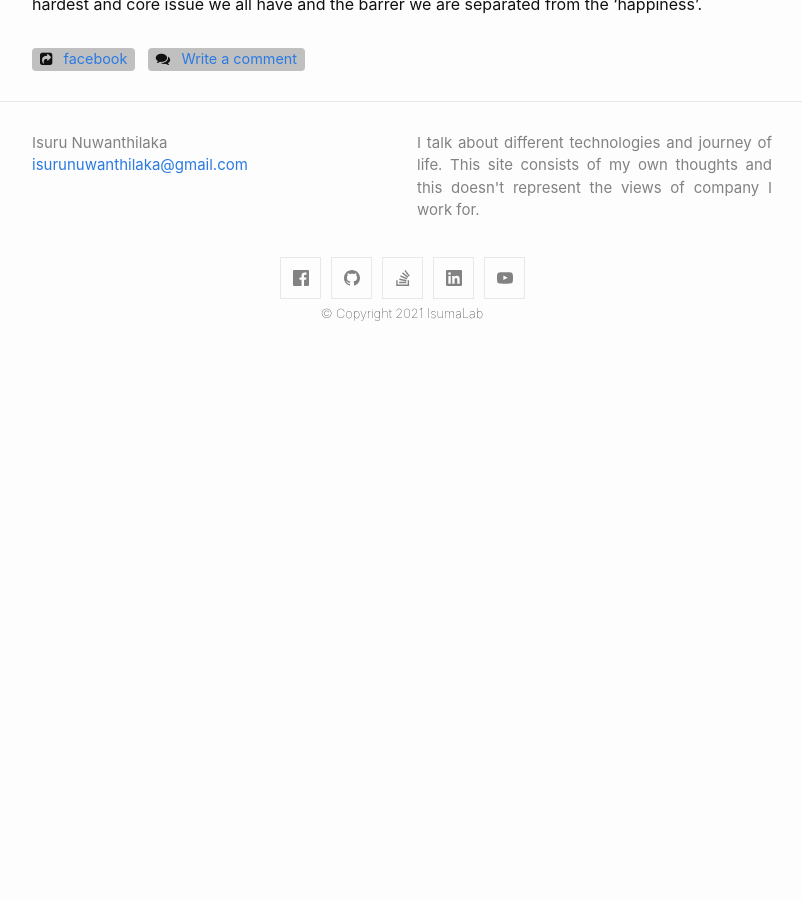
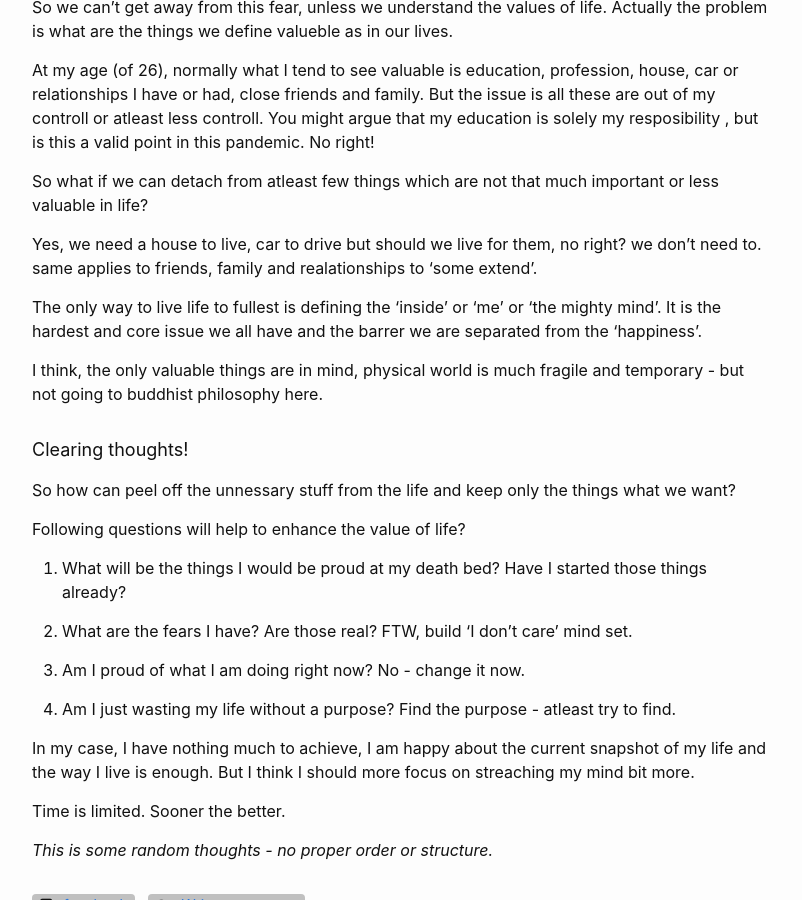
Before and after one commit to isurunuwanthilaka/isurunuwanthilaka.github.io, a Jekyll site: the page built from _posts/2021-08-26-not-now-when.md, in a window 1280 px wide and 900 px high, scrolled down 1083 px. Shown: the whole window, without its empty margins (238-1040 px from the left). Built offline with Jekyll 4.4.1, drawn with Linux system fonts in a browser that asks for light colours; nearby versions of some CDN libraries; comment, search, counter and statistics services are not loaded; before the commit the page ends 1451 px from its top, so only the background shows below that; some of the changed text lies outside the part shown.

Commit message:
update 17 article

```diff
--- a/_posts/2021-08-26-not-now-when.md
+++ b/_posts/2021-08-26-not-now-when.md
@@ -8,6 +8,11 @@ tags: [Misc]
 ---
 
 **TLDR : This is the right time to change the perspective of the life.**
+
+<figure>
+  <img src="{{ site.url }}/assets/img/mind.jpeg" alt="ifnotnow,when" class="fig-img"/>
+  <figcaption>image <a href="https://scopeblog.stanford.edu/2018/06/18/mind-this-research-reveals-the-power-of-the-mind/">source</a></figcaption>
+</figure>
 
 Life is too short, in this pandemic period no one needs an explanation for why. You can be at your early days of your life or middle age or may be at the retirement, that doesn't matter, your are few steps away from the hands of devil.
 
@@ -32,3 +37,25 @@ So what if we can detach from atleast few things which are not that much importa
 Yes, we need a house to live, car to drive but should we live for them, no right? we don't need to. same applies to friends, family and realationships to 'some extend'.
 
 The only way to live life to fullest is defining the 'inside' or 'me' or 'the mighty mind'. It is the hardest and core issue we all have and the barrer we are separated from the 'happiness'.
+
+I think, the only valuable things are in mind, physical world is much fragile and temporary - but not going to buddhist philosophy here.
+
+##### Clearing thoughts!
+
+So how can peel off the unnessary stuff from the life and keep only the things what we want?
+
+Following questions will help to enhance the value of life?
+
+1. What will be the things I would be proud at my death bed? Have I started those things already?
+
+2. What are the fears I have? Are those real? FTW, build 'I don't care' mind set.
+
+3. Am I proud of what I am doing right now? No - change it now.
+
+4. Am I just wasting my life without a purpose? Find the purpose - atleast try to find.
+
+In my case, I have nothing much to achieve, I am happy about the current snapshot of my life and the way I live is enough. But I think I should more focus on streaching my mind bit more.
+
+Time is limited. Sooner the better.
+
+_This is some random thoughts - no proper order or structure._
```
Also changed, not shown: assets/img/mind.jpeg (added).
